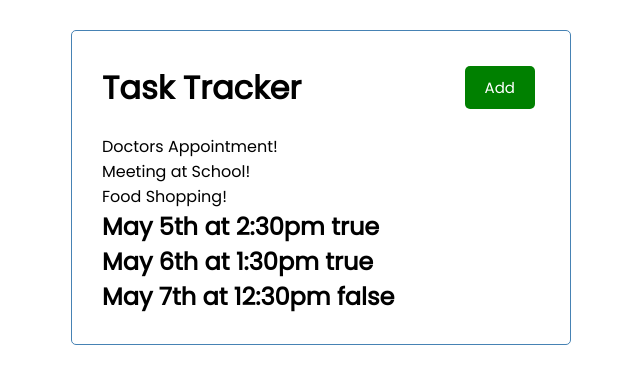
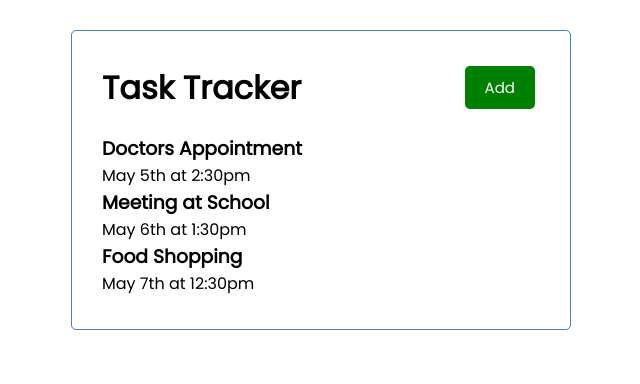
Before and after one commit to ogi62/angular-crash-course1, an Angular app: page / in a window 1280 px wide. Shown: the top 384 px of the page, without its empty margins (319-959 px from the left). Built offline with nearby package versions, Linux system fonts and the light colour scheme.

Commit message:
made changes to new component task-item

```diff
--- a/src/app/components/task-item/task-item.component.html
+++ b/src/app/components/task-item/task-item.component.html
@@ -1 +1,4 @@
-<p>task-item works!</p>
+<div class="task">
+    <h3>{{ task.text }}</h3>
+    <p>{{ task.day }}</p>
+</div>
--- a/src/app/components/task-item/task-item.component.ts
+++ b/src/app/components/task-item/task-item.component.ts
@@ -1,4 +1,5 @@
-import { Component, OnInit } from '@angular/core';
+import { Component, OnInit, Input } from '@angular/core';
+import { Task } from '../../Task';
 
 @Component({
   selector: 'app-task-item',
@@ -7,6 +8,9 @@
 })
 export class TaskItemComponent implements OnInit {
 
+  @Input()
+  task!: Task;
+
   constructor() { }
 
   ngOnInit(): void {
--- a/src/app/components/tasks/tasks.component.html
+++ b/src/app/components/tasks/tasks.component.html
@@ -1,2 +1 @@
-<p *ngFor="let task of tasks">{{ task.text }}!</p>
-<h2 *ngFor="let task of tasks">{{task.day}} <span>{{ task.reminder }}</span></h2>
+<app-task-item *ngFor="let task of tasks" [task]="task"></app-task-item>
```
